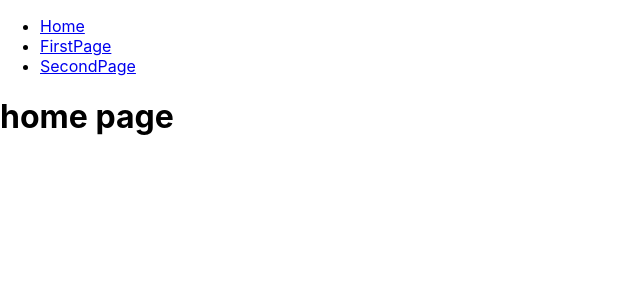
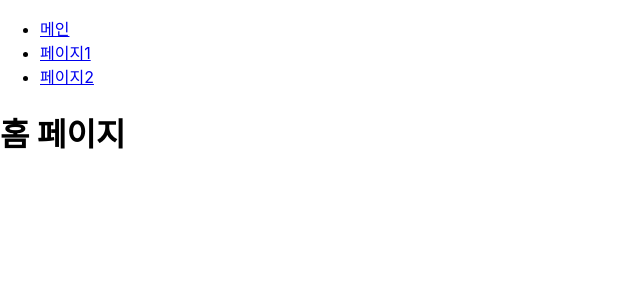
Before and after one commit to xio810/react_TODOLIST, a React (Vite) app: page / in a window 1280 px wide. Shown: the top 300 px of the page, without its empty margins (0-640 px from the left). Built offline with nearby package versions, Linux system fonts and the light colour scheme.

Commit message:
map 이용한 링크 클릭 글자 스위치

```diff
--- a/src/App.jsx
+++ b/src/App.jsx
@@ -4,26 +4,13 @@ import { HashRouter as Router, Switch, Route, Link } from "react-router-dom";
 const App = () => {
   return (
     <Router>
-      <nav>
-        <ul>
-          <li>
-            <Link to="/">Home</Link>
-          </li>
-          <li>
-            <Link to="/first">FirstPage</Link>
-          </li>
-          <li>
-            <Link to="/second">SecondPage</Link>
-          </li>
-        </ul>
-      </nav>
-
+      <Head />
       <Switch>
-        <Route path="/first">
+        <Route path="/page2">
+          <SecondPage />
+        </Route>
+        <Route path="/page1">
           <FirstPage />
-        </Route>
-        <Route path="/second">
-          <SecondPage />
         </Route>
         <Route path="/">
           <HomePage />
@@ -33,15 +20,35 @@ const App = () => {
   );
 };
 
-const HomePage = () => {
-  return <h1>home page</h1>;
-};
-const FirstPage = () => {
-  return <h1>1 page</h1>;
+const Head = () => {
+  const pagesPaths = [
+    ["/", "메인"],
+    ["/page1", "페이지1"],
+    ["/page2", "페이지2"],
+  ];
+
+  return (
+    <nav>
+      <ul>
+        {pagesPaths.map(([pagePath, pageName]) => (
+          <li>
+            <Link to={pagePath}>{pageName}</Link>
+          </li>
+        ))}
+      </ul>
+    </nav>
+  );
 };
 
 const SecondPage = () => {
-  return <h1>2 page</h1>;
+  return <h1>두번째 페이지</h1>;
 };
 
+const FirstPage = () => {
+  return <h1>첫 페이지</h1>;
+};
+
+const HomePage = () => {
+  return <h1>홈 페이지</h1>;
+};
 export default App;
```
